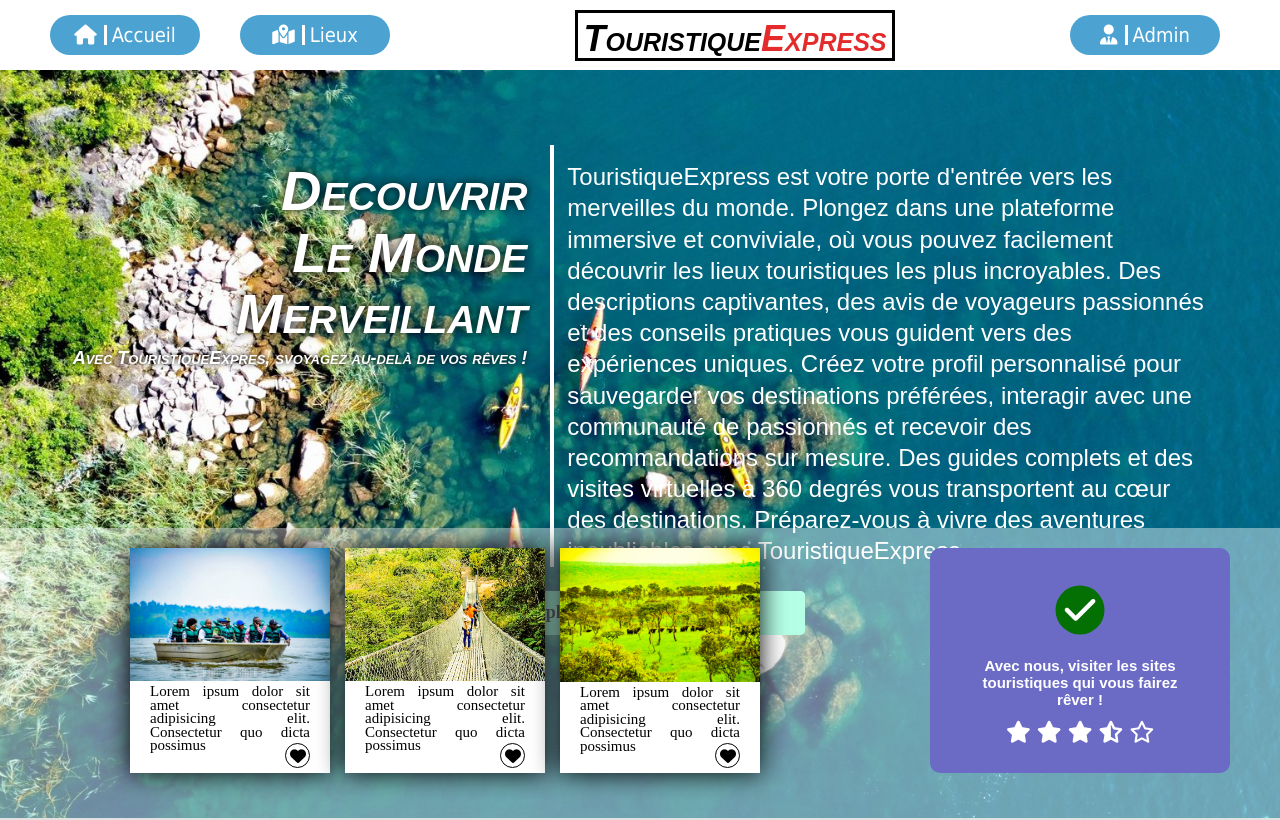
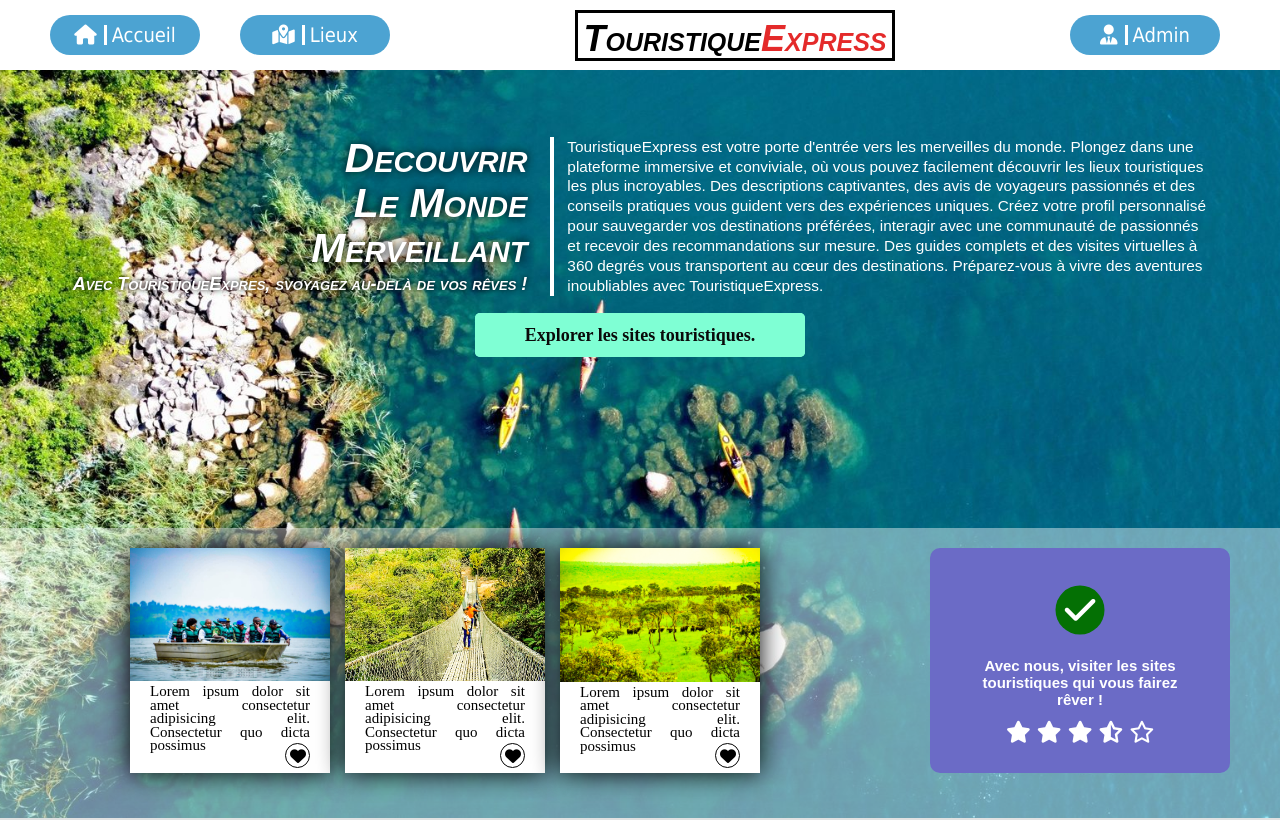
Before and after one commit to 257lad/touristique, a plain HTML site: page index.html in a window 1280 px wide. Shown: the top 820 px of the page. Drawn offline with Linux system fonts and the light colour scheme.

Commit message:
Update style.css

```diff
--- a/style.css
+++ b/style.css
@@ -121,8 +121,8 @@
     display: inline-block;
     position: relative;
     text-align: right;
-    font-size: 3.5rem;
-    padding-top: 1.5rem;
+    font-size: 3.2vw;
+    /* padding-top: 1vw; */
     line-height: 1.1;
     text-transform: capitalize;
     text-shadow: 0 0 10px black;
@@ -131,10 +131,10 @@
 
 .textcont .description{
     position: relative;
-    padding-top: 1rem;
+    /* padding-top: 1vw; */
     max-width: 50%;
     height: 100%;
-    font: 1.5rem/1.3 Arial, sans-serif;
+    font: 1.2vw/1.3 Arial, sans-serif;
     text-align: left;
 }
 
```
